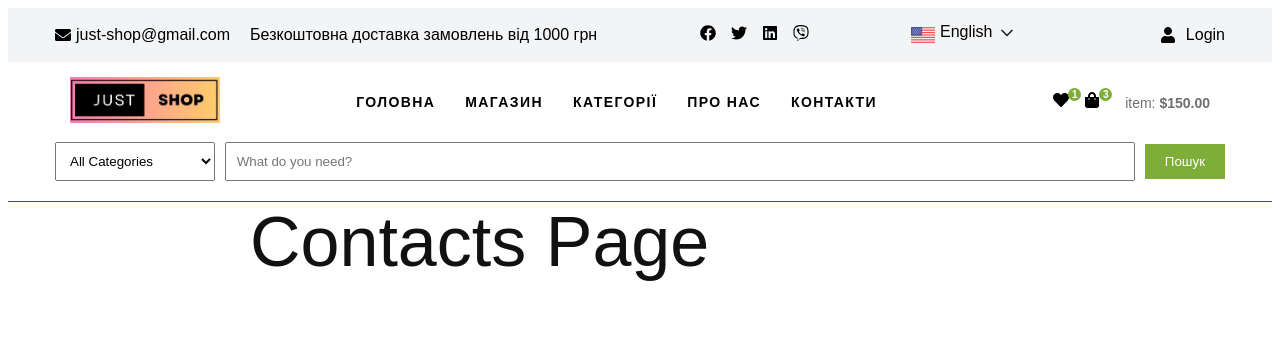
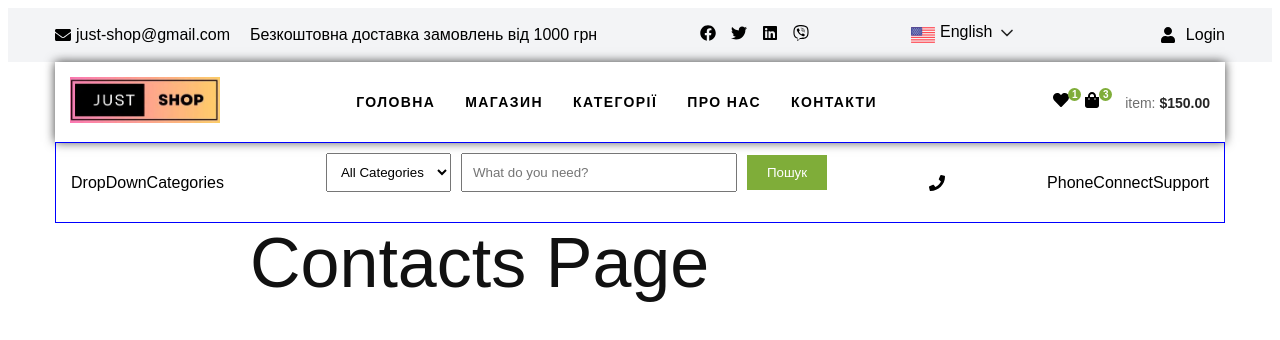
Before and after one commit to barkode/poster-shop-integration, a React (Create React App) app: page /poster-shop-integration/contact in a window 1280 px wide. Shown: the top 340 px of the page. Built offline with nearby package versions, Linux system fonts and the light colour scheme.

Commit message:
next steps for header

```diff
--- /dev/null
+++ b/src/components/DropDownCategories/DropDownCategories.jsx
@@ -0,0 +1,9 @@
+import React from 'react'
+
+const DropDownCategories = () => {
+  return (
+    <div>DropDownCategories</div>
+  )
+}
+
+export default DropDownCategories
--- a/src/components/Header/Header.jsx
+++ b/src/components/Header/Header.jsx
@@ -5,6 +5,10 @@ import Logo from 'components/Logo/Logo';
 import Navigation from 'components/Navigation/Navigation';
 import BasketAndFavorites from 'components/Navigation/BasketAndFavorites/BasketAndFavorites';
 import { HeaderWrapper } from './Header.styled';
+import DropDownCategories from 'components/DropDownCategories/DropDownCategories';
+import { DropDownWrapper } from './Header.styled';
+import SearchForm from 'components/SearchForm/SearchForm';
+import PhoneConectSupport from 'components/PhoneConectSupport/PhoneConnectSupport';
 
 const Header = () => {
   return (
@@ -17,6 +21,11 @@ const Header = () => {
         <Navigation />
         <BasketAndFavorites />
       </HeaderWrapper>
+      <DropDownWrapper>
+        <DropDownCategories />
+        <SearchForm />
+        <PhoneConectSupport />
+      </DropDownWrapper>
     </>
   );
 };
--- a/src/components/Header/Header.styled.jsx
+++ b/src/components/Header/Header.styled.jsx
@@ -1,4 +1,4 @@
-import styled from "@emotion/styled";
+import styled from '@emotion/styled';
 
 export const HeaderWrapper = styled.header`
   display: flex;
@@ -7,5 +7,13 @@ export const HeaderWrapper = styled.header`
   padding: 0 15px;
   height: 80px;
   background-color: var(--white-color);
-    // box-shadow: 0px 0px 10px 0px rgba(0, 0, 0, 0.75);
+  box-shadow: 0px 0px 10px 0px rgba(0, 0, 0, 0.75);
 `;
+export const DropDownWrapper = styled.div`
+  display: flex;
+  justify-content: space-between;
+  padding: 10px 15px;
+  gap: 40px;
+  align-items: center;
+  border: 1px solid blue;
+`;
--- a/src/components/HeaderTop/LanguageSelect/Language.styled.jsx
+++ b/src/components/HeaderTop/LanguageSelect/Language.styled.jsx
@@ -9,17 +9,15 @@ export const LanguageContainer = styled.div`
 `;
 
 export const LanguageIcon = styled.img`
-  width: 24px;
-  height: 24px;
   margin-right: 5px;
 `;
 
 export const LanguageList = styled.ul`
   list-style: none;
-  margin: 20;
-  padding: 0;
+  margin: 10;
+  padding: 10px;
   background: #222222;
-  width: 100px;
+  width: 120px;
   text-align: left;
   position: absolute;
 
--- a/src/components/Layout/Layout.jsx
+++ b/src/components/Layout/Layout.jsx
@@ -1,9 +1,6 @@
 import { Suspense } from 'react';
 import { Outlet } from 'react-router-dom';
 import { Container, HeaderStyled } from './Layout.styled';
-
-import SearchForm from 'components/SearchForm/SearchForm';
-
 import Header from 'components/Header/Header';
 import HeaderTop from 'components/HeaderTop';
 
@@ -14,7 +11,6 @@ const Layout = () => {
       <HeaderStyled>
         <Container>
           <Header />
-          <SearchForm />
         </Container>
       </HeaderStyled>
       <div className="container">
--- a/src/components/Layout/Layout.styled.jsx
+++ b/src/components/Layout/Layout.styled.jsx
@@ -24,8 +24,8 @@ export const Container = styled.div`
 
 export const HeaderStyled = styled.header`
   border-bottom-width: 1px;
-  border-bottom-style: solid;
-  border-bottom-color: red;
+  // border-bottom-style: solid;
+  // border-bottom-color: red;
 `;
 
 
--- a/src/components/Navigation/BasketAndFavorites/BasketAndFavorites.styled.jsx
+++ b/src/components/Navigation/BasketAndFavorites/BasketAndFavorites.styled.jsx
@@ -48,6 +48,6 @@ export const CartPrice = styled.div`
 `;
 
 export const CartPriceValue = styled.span`
-  color: $heading-color-2;
+  color: var(--heading-color-2);
   font-weight: 700;
 `;
--- /dev/null
+++ b/src/components/PhoneConectSupport/PhoneConnectSupport.jsx
@@ -0,0 +1,13 @@
+import React from 'react'
+import { FaPhone } from 'react-icons/fa'
+
+const PhoneConnectSupport = () => {
+  return (
+    <>
+    <FaPhone />
+    <div>PhoneConnectSupport</div>
+    </>
+  )
+}
+
+export default PhoneConnectSupport
--- a/src/pages/AboutPage/About.jsx
+++ b/src/pages/AboutPage/About.jsx
@@ -1,10 +1,16 @@
 import React from 'react'
+import { Helmet } from 'react-helmet'
 
 const About = () => {
   return (
+    <>
+    <Helmet>
+        <title>About</title>
+    </Helmet>
     <h1>
         About Page
     </h1>
+    </>
   )
 }
 
--- a/src/pages/ContactsPage/Contacts.jsx
+++ b/src/pages/ContactsPage/Contacts.jsx
@@ -1,10 +1,16 @@
 import React from 'react'
+import { Helmet } from 'react-helmet';
 
 const Contacts = () => {
   return (
+    <>
+    <Helmet>
+        <title>Contacts</title>
+    </Helmet>
     <h1>
         Contacts Page
     </h1>
+    </>
   )
 }
 
```
Also changed, not shown: src/components/DropDownCategories/DropDownCategories.styled.jsx (added). Lines whose indentation alone changed are shown as unchanged.
